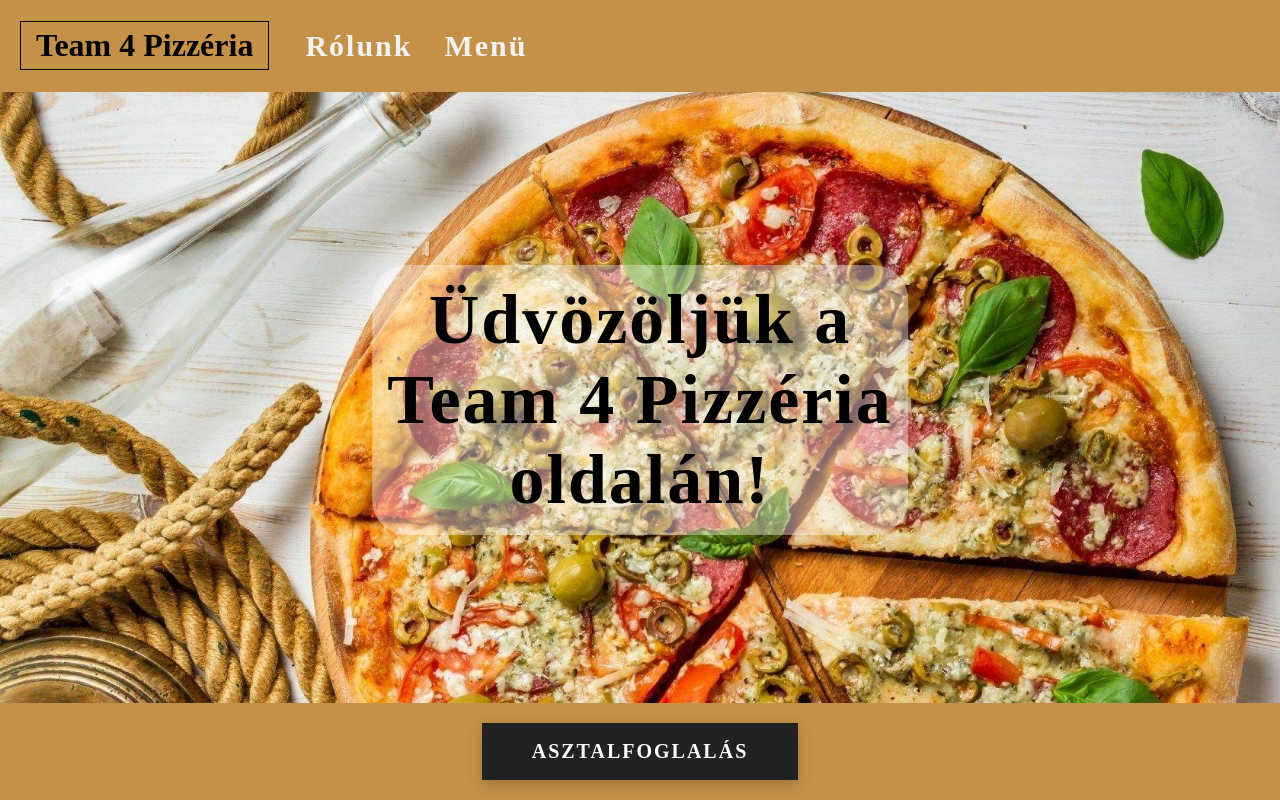
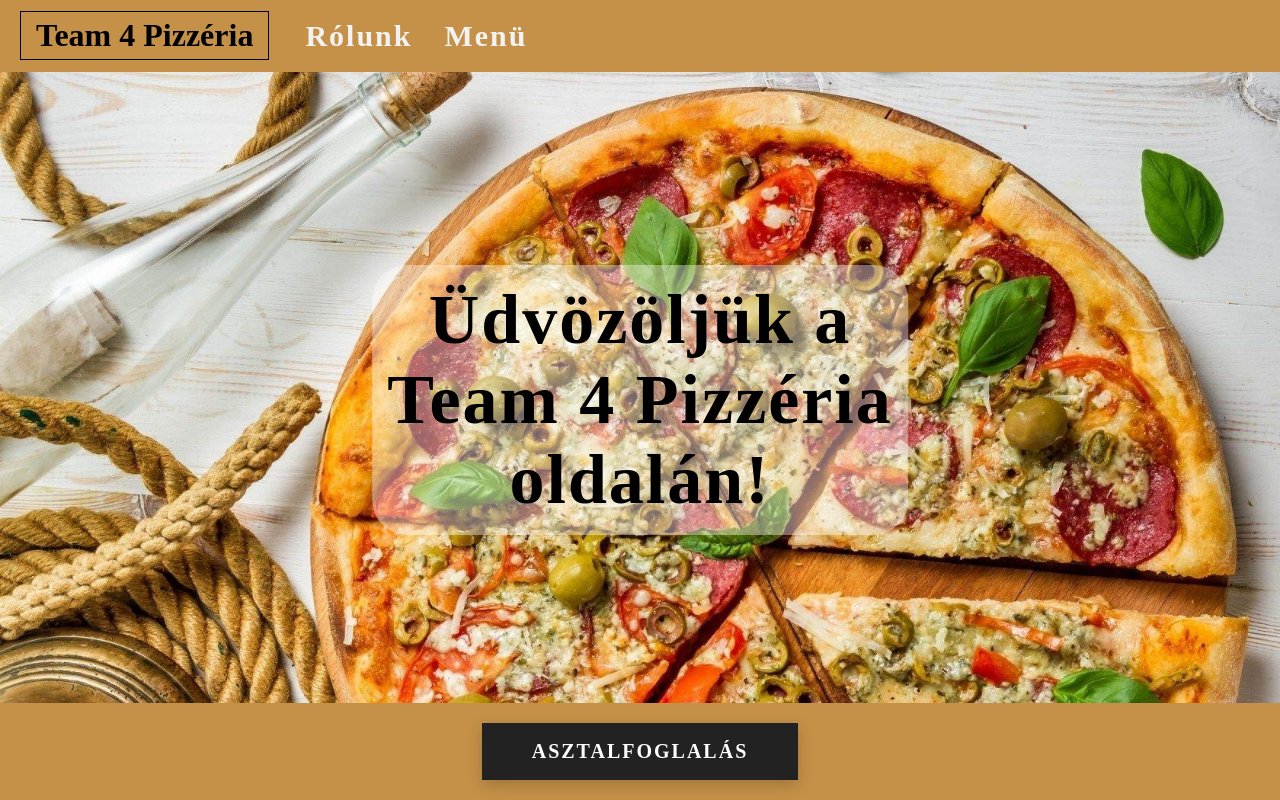
Before and after one commit to sorci89/10th-week-practices, a React (Create React App) app: page / in a window 1280 px wide. Shown: the top 800 px of the page. Built offline with nearby package versions, Linux system fonts and the light colour scheme; a web font is replaced by a local one.

Commit message:
navbar mod

```diff
--- a/src/App.css
+++ b/src/App.css
@@ -101,7 +101,7 @@ body {
 .navBar {
   position: fixed;
   z-index: 99;
-  padding: 15px 0;
+  padding: 5px 0;
   width: 100%;
 
   background-color: #c59148;
```
